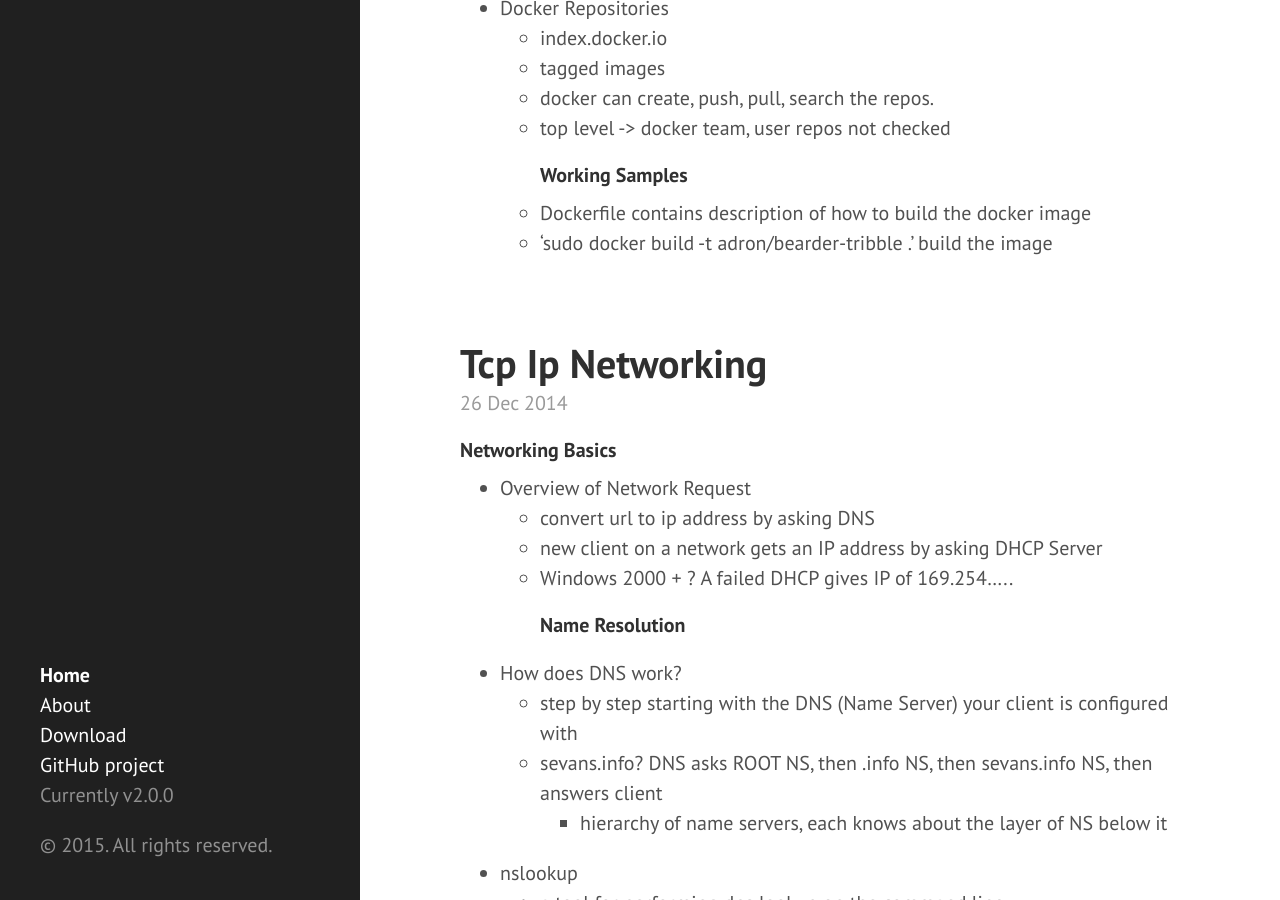
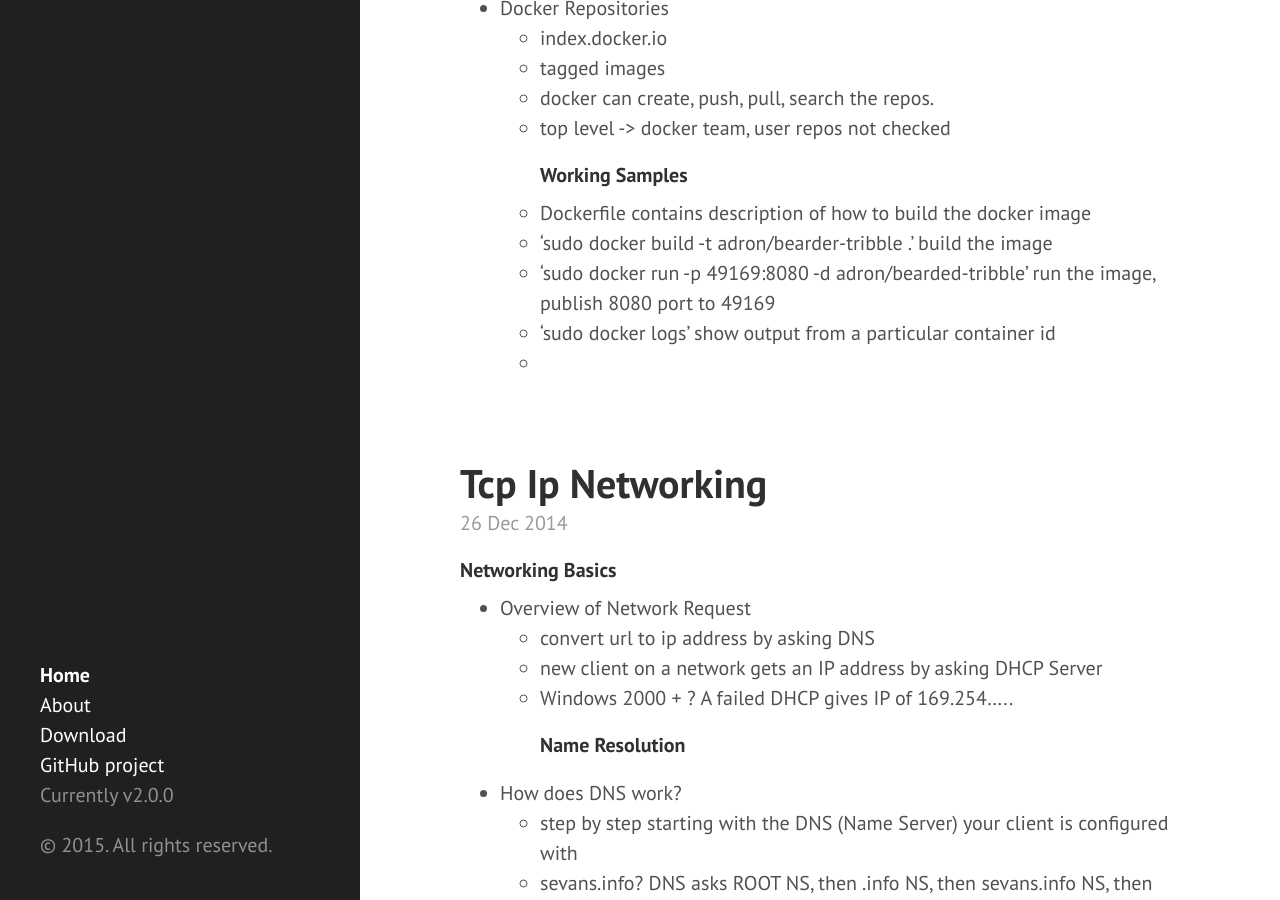
Before and after one commit to eneiand/eneiand.github.io, a Jekyll site: the page built from index.html, in a window 1280 px wide and 900 px high, scrolled down 1217 px. Built offline with Jekyll 4.4.1, drawn with Linux system fonts in a browser that asks for light colours; Markdown is read by kramdown in place of the engine named in the settings; the list of posts is cut into pages by our own code.

Commit message:
Update 2015-01-02-docker-fundamentals.md

```diff
--- a/_posts/2015-01-02-docker-fundamentals.md
+++ b/_posts/2015-01-02-docker-fundamentals.md
@@ -34,3 +34,6 @@
 #### Working Samples
   * Dockerfile contains description of how to build the docker image
   * 'sudo docker build -t adron/bearder-tribble .' build the image
+  * 'sudo docker run -p 49169:8080 -d adron/bearded-tribble' run the image, publish 8080 port to 49169
+  * 'sudo docker logs' show output from a particular container id
+  *
```
